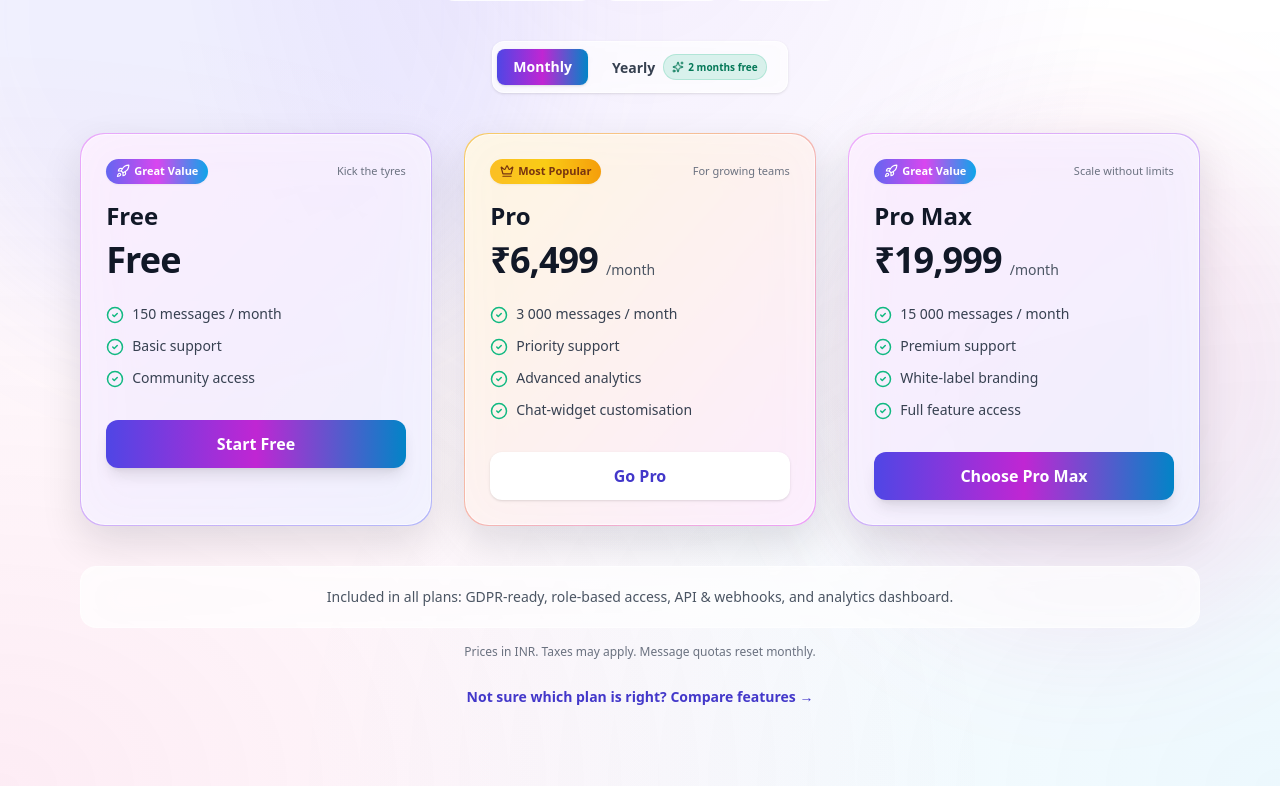
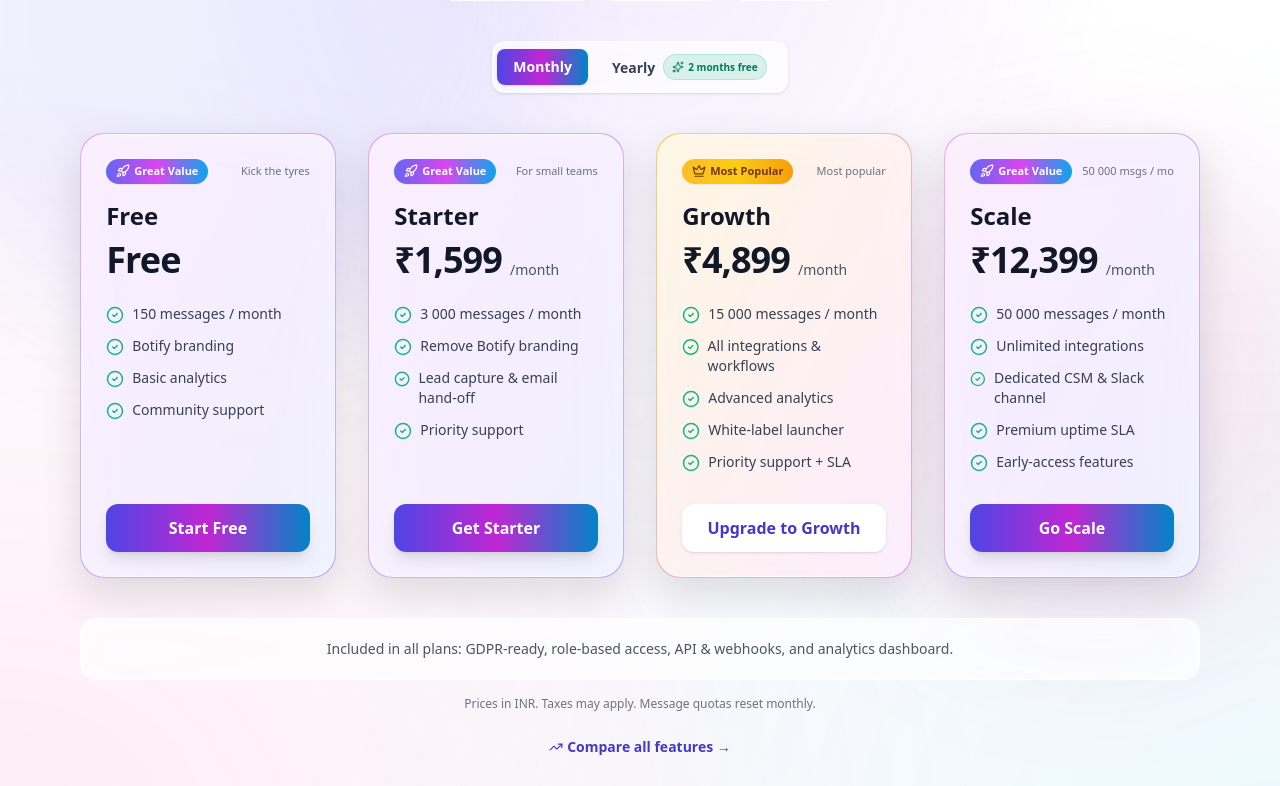
Before and after one commit to Gautam2117/AI-CHATBOT-WEBSITE, a React (Vite) app: page / in a window 1280 px wide. Shown: the part 4324-5110 px from the top of the page. Built offline with nearby package versions, Linux system fonts and the light colour scheme; grey boxes are pictures that could not be loaded.

Commit message:
made minor changes

```diff
--- a/src/components/PricingSection.jsx
+++ b/src/components/PricingSection.jsx
@@ -6,12 +6,13 @@
   Sparkles,
   Rocket,
   Info,
+  TrendingUp,
 } from "lucide-react";
 import { Link } from "react-router-dom";
 
-/* -------------------------------------------------------------------------- */
-/*  SINGLE SOURCE OF TRUTH – keep in sync with server.js PLAN_CATALOG values  */
-/* -------------------------------------------------------------------------- */
+/* ------------------------------------------------------------------------- */
+/*  SINGLE SOURCE OF TRUTH — keep in sync with server-side PLAN_CATALOG data  */
+/* ------------------------------------------------------------------------- */
 const RAW_PLANS = [
   /* ────────── Free ────────── */
   {
@@ -22,44 +23,64 @@
     yearly: 0,
     features: [
       "150 messages / month",
-      "Basic support",
-      "Community access",
+      "Botify branding",
+      "Basic analytics",
+      "Community support",
     ],
     cta: "Start Free",
     popular: false,
   },
 
-  /* ────────── Pro ────────── */
+  /* ────────── Starter (3 k) ────────── */
   {
-    id: "pro",
-    name: "Pro",
-    tagline: "For growing teams",
-    monthly: 6_499,          // ₹6 499 / mo
-    yearly: 6_499 * 10,      // 2 months free on yearly
+    id: "starter",
+    name: "Starter",
+    tagline: "For small teams",
+    monthly: 1_599,          // ₹1 599 / mo
+    yearly: 15_990,          // 2 mo free
     features: [
       "3 000 messages / month",
+      "Remove Botify branding",
+      "Lead capture & email hand-off",
       "Priority support",
-      "Advanced analytics",
-      "Chat-widget customisation",
     ],
-    cta: "Go Pro",
-    popular: true,
+    cta: "Get Starter",
+    popular: false,
   },
 
-  /* ────────── Pro Max ────────── */
+  /* ────────── Growth (15 k) ────────── */
   {
-    id: "pro-max",
-    name: "Pro Max",
-    tagline: "Scale without limits",
-    monthly: 19_999,         // ₹19 999 / mo
-    yearly: 19_999 * 10,     // 2 months free on yearly
+    id: "growth",
+    name: "Growth",
+    tagline: "Most popular",
+    monthly: 4_899,          // ₹4 899 / mo
+    yearly: 48_990,          // 2 mo free
     features: [
       "15 000 messages / month",
-      "Premium support",
-      "White-label branding",
-      "Full feature access",
+      "All integrations & workflows",
+      "Advanced analytics",
+      "White-label launcher",
+      "Priority support + SLA",
     ],
-    cta: "Choose Pro Max",
+    cta: "Upgrade to Growth",
+    popular: true,           // highlight this one
+  },
+
+  /* ────────── Scale (50 k) ────────── */
+  {
+    id: "scale",
+    name: "Scale",
+    tagline: "50 000 msgs / mo",
+    monthly: 12_399,         // ₹12 399 / mo
+    yearly: 123_990,         // 2 mo free
+    features: [
+      "50 000 messages / month",
+      "Unlimited integrations",
+      "Dedicated CSM & Slack channel",
+      "Premium uptime SLA",
+      "Early-access features",
+    ],
+    cta: "Go Scale",
     popular: false,
   },
 ];
@@ -143,7 +164,7 @@
                   <>
                     Yearly
                     <span className="ml-2 inline-flex items-center gap-1 text-[10px] px-2 py-[2px] rounded-full bg-emerald-500/15 text-emerald-700 dark:text-emerald-300 border border-emerald-500/20">
-                      <Sparkles size={12} /> 2 months free
+                      <Sparkles size={12} /> 2&nbsp;months free
                     </span>
                   </>
                 )}
@@ -153,7 +174,7 @@
         </div>
 
         {/* Plans grid */}
-        <div className="grid grid-cols-1 md:grid-cols-3 gap-6 md:gap-8">
+        <div className="grid grid-cols-1 md:grid-cols-2 lg:grid-cols-4 gap-6 lg:gap-8">
           {plans.map((p) => {
             const isPopular = p.popular;
             const price     = priceFor(p);
@@ -174,11 +195,11 @@
                     <div className="flex items-center gap-2">
                       {isPopular ? (
                         <Badge tone="gold">
-                          <Crown size={14} /> Most Popular
+                          <Crown size={14} /> Most&nbsp;Popular
                         </Badge>
                       ) : (
                         <Badge>
-                          <Rocket size={14} /> Great Value
+                          <Rocket size={14} /> Great&nbsp;Value
                         </Badge>
                       )}
                     </div>
@@ -219,7 +240,7 @@
                   </div>
 
                   {/* Features */}
-                  <ul className="mt-6 space-y-3 text-sm text-gray-700 dark:text-gray-200">
+                  <ul className="mt-6 space-y-3 text-sm text-gray-700 dark:text-gray-200 flex-1">
                     {p.features.map((f) => (
                       <li key={f} className="flex items-start gap-2">
                         <CheckCircle2
@@ -276,9 +297,9 @@
         <div className="mt-6 text-center">
           <Link
             to="/faq"
-            className="text-sm font-semibold text-indigo-700 dark:text-indigo-300 hover:underline"
+            className="text-sm font-semibold text-indigo-700 dark:text-indigo-300 hover:underline inline-flex items-center gap-1"
           >
-            Not sure which plan is right? Compare features →
+            <TrendingUp size={14}/> Compare all features →
           </Link>
         </div>
       </div>
```
